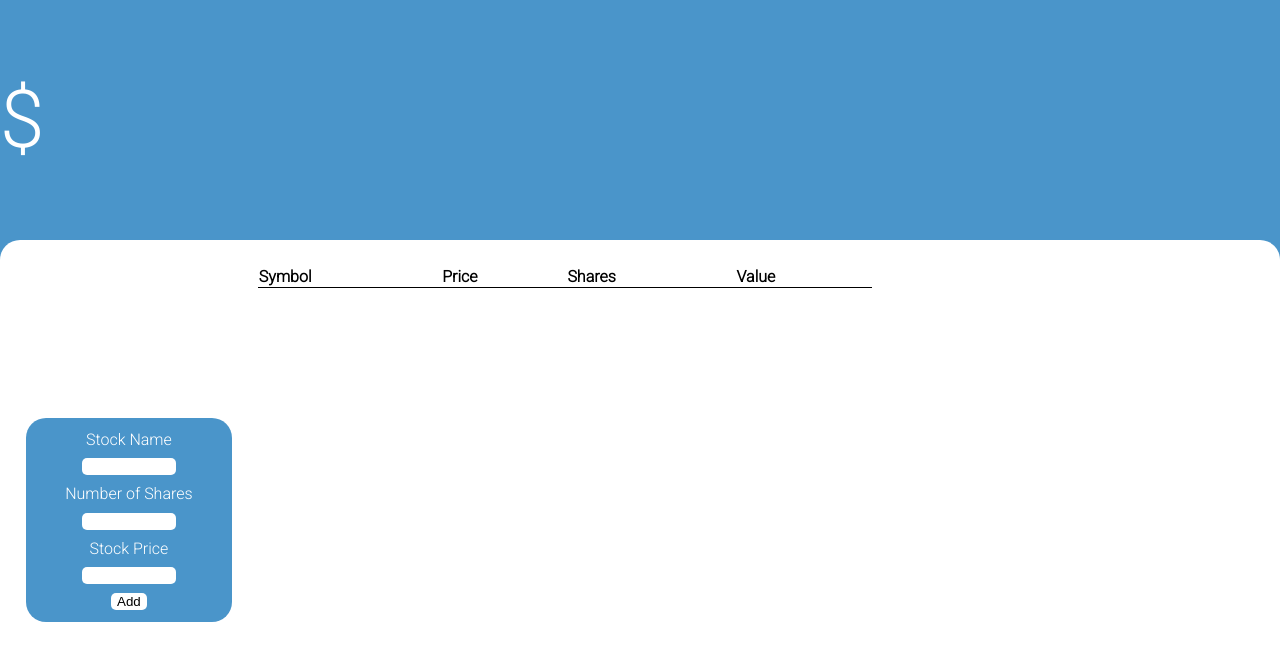
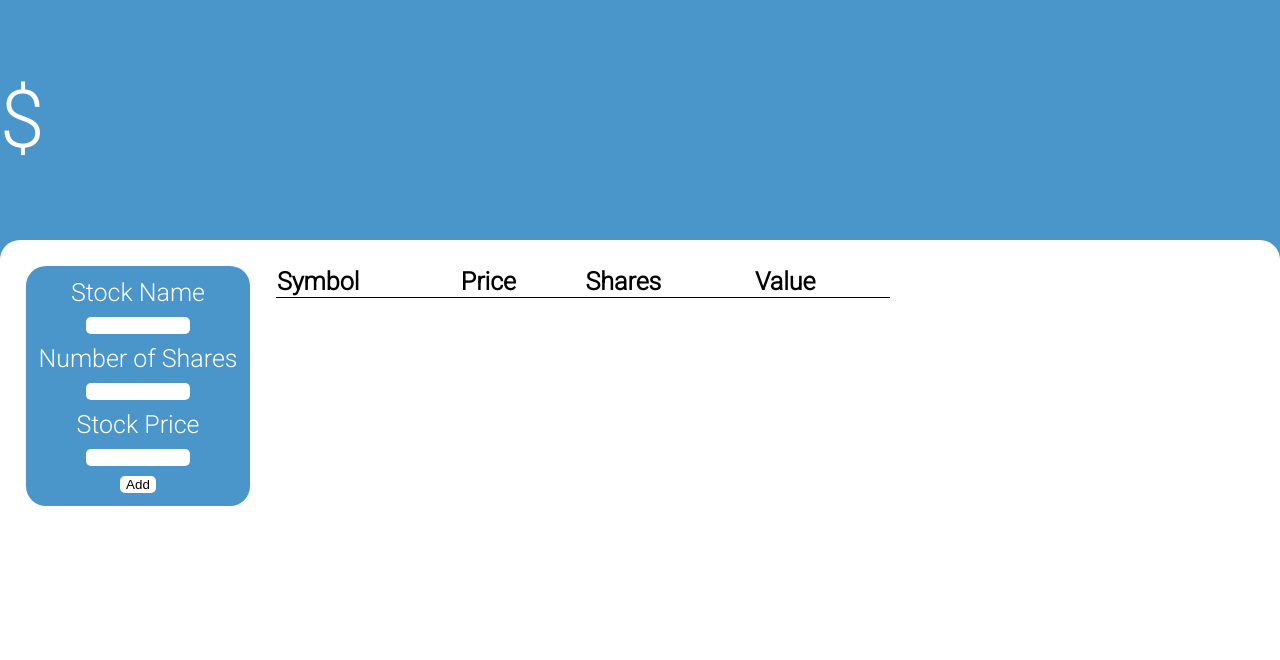
Before and after one commit to Stefan-RR/stock-portfolio-tracker, a React (Create React App) app: page / in a window 1280 px wide. Shown: the top 660 px of the page. Built offline with nearby package versions, Linux system fonts and the light colour scheme.

Commit message:
Update App.css

```diff
--- a/src/App.css
+++ b/src/App.css
@@ -31,7 +31,7 @@ html {
     flex-direction: column;
     width: auto;
     height: auto;
-    margin-top: auto;
+    margin-top: 2%;
     margin-bottom: auto;
     margin-left: 2%;
     padding: 1%;
@@ -39,6 +39,7 @@ html {
     color: white;
     align-items: center;
     background: rgb(74, 149, 202);
+    font-size: 25px;
 }
 .form input {
     width: 50%;
@@ -57,6 +58,7 @@ html {
     width: 60%;
     padding-top: 2%;
     padding-left: 2%;
+    font-size: 25px;
 }
 .holdingsTable table {
     width: 80%;
```
